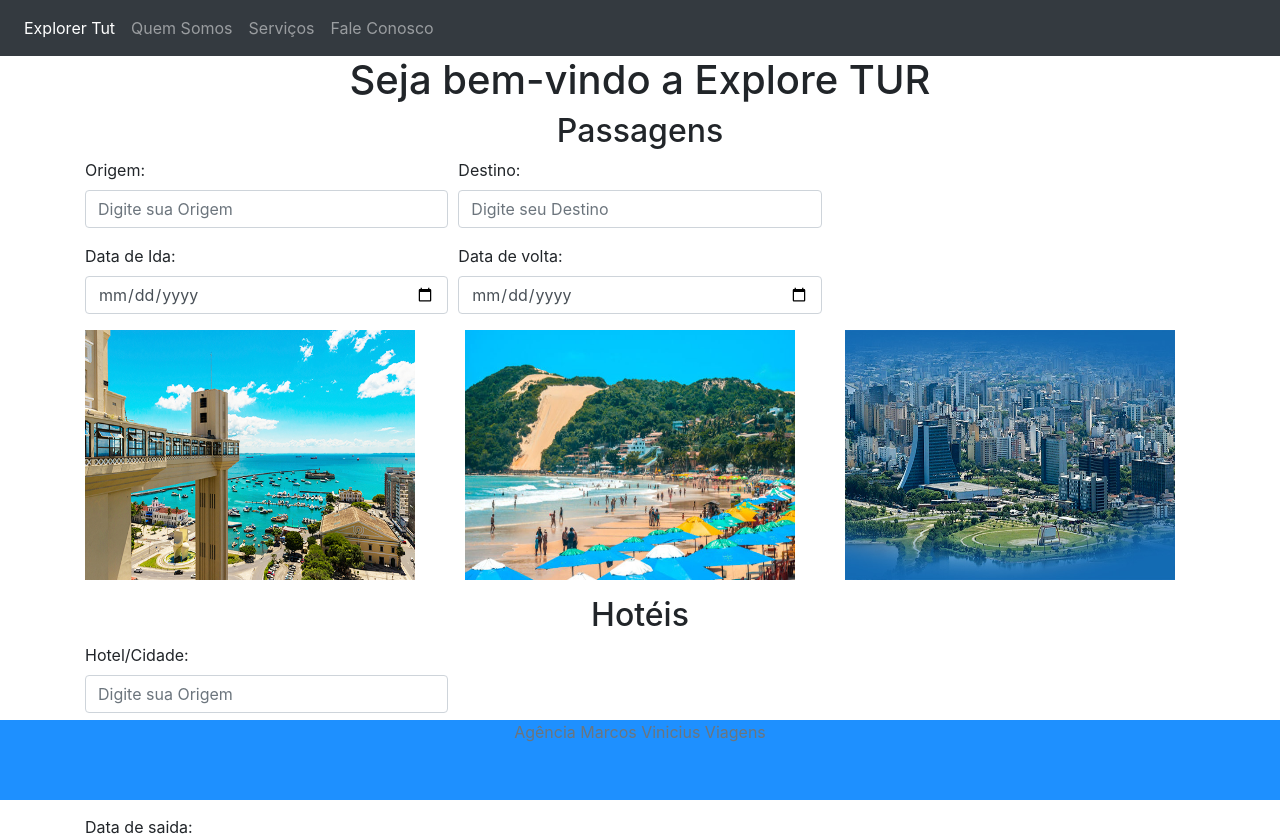
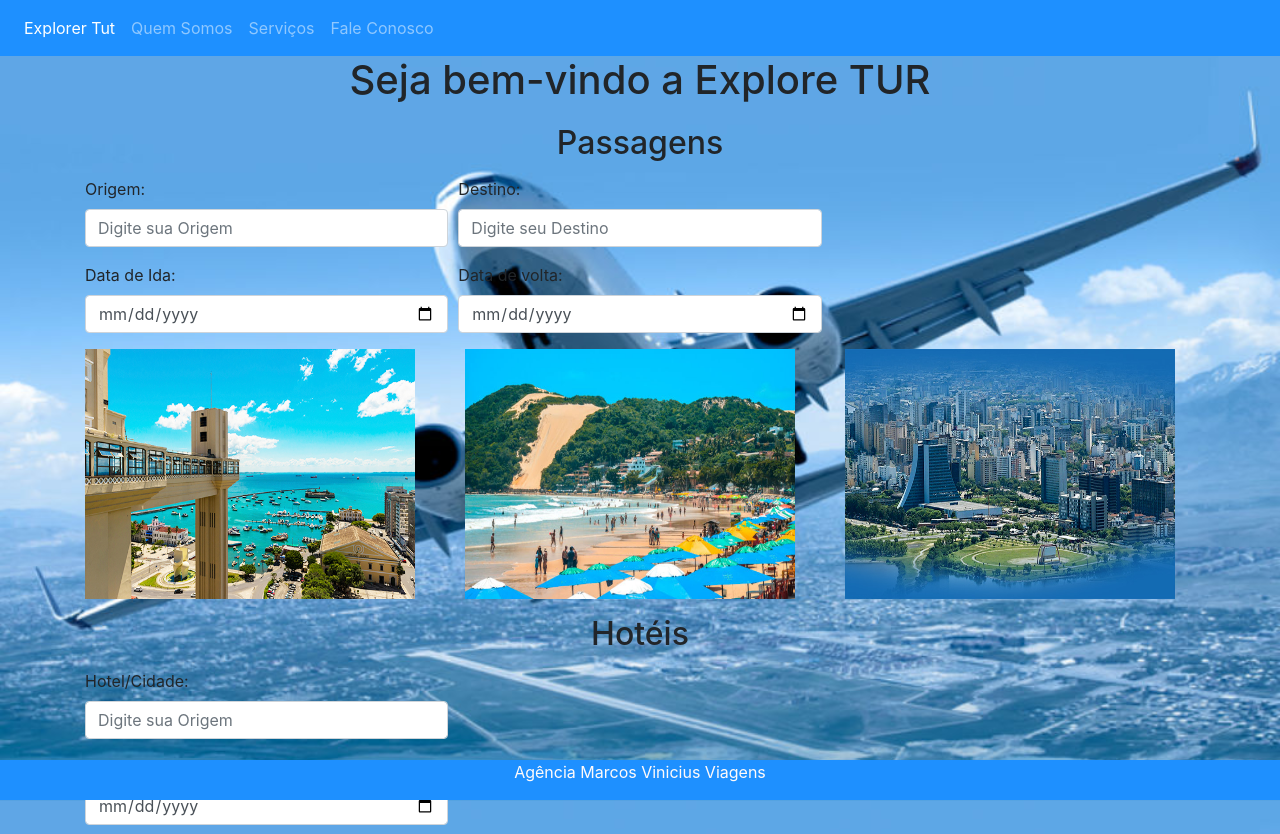
Before and after one commit to Mvinicius21rj/Agecia_MarcosSO, a plain HTML site: page index.html in a window 1280 px wide. Shown: the top 834 px of the page. Drawn offline with nearby package versions, Linux system fonts and the light colour scheme.

Commit message:
segundo commit

```diff
--- a/css/estilo.css
+++ b/css/estilo.css
@@ -18,7 +18,7 @@ p {
     text-align: center;
     background-color: #1E90FF;
     width: 100%;
-    height: 10%;
+    height: 5%;
     color: #FFFAFA;
 }
 
@@ -31,3 +31,15 @@ img {
     width: 330px;
     margin-right: 10px;
 }
+
+body {
+    background-size: 100% 100%;
+    background-repeat: no-repeat;
+    background-attachment: fixed;
+    background-image: url("../imagens/Fortaleza-vai-sediar-hub-da-Air-France-e-ter%C3%A1-cinco-voos-diretos-para-Paris-e-Amsterd%C3%A3.jpg");
+
+
+}
+.bg-dark {
+    background-color: #1E90FF !important;
+}
--- a/index.html
+++ b/index.html
@@ -4,9 +4,9 @@
 <meta charset="utf-8">
 <meta name="viewport"
     contet="width==device-width, initial-scale=1.0">
-    <link rel="stylesheet" href="css/estilo.css"/>
     <title>Explore TUR</title>
     <link rel="stylesheet" href="https://stackpath.bootstrapcdn.com/bootstrap/4.1.3/css/bootstrap.min.css" integrity="sha384-MCw98/SFnGE8fJT3GXwEOngsV7Zt27NXFoaoApmYm81iuXoPkFOJwJ8ERdknLPMO" crossorigin="anonymous">
+    <link rel="stylesheet" href="css/estilo.css"/>
 </head>
 <body>
     <header>
```
Also changed, not shown: contato.html (+1 -1 lines), corporativo.html (+1 -1 lines), eventos.html (+1 -1 lines), lazer.html (+1 -1 lines), quem _somos.html (+1 -1 lines), servicos.html (+1 -1 lines), imagens/Fortaleza-vai-sediar-hub-da-Air-France-e-terá-cinco-voos-diretos-para-Paris-e-Amsterdã.jpg (added).
